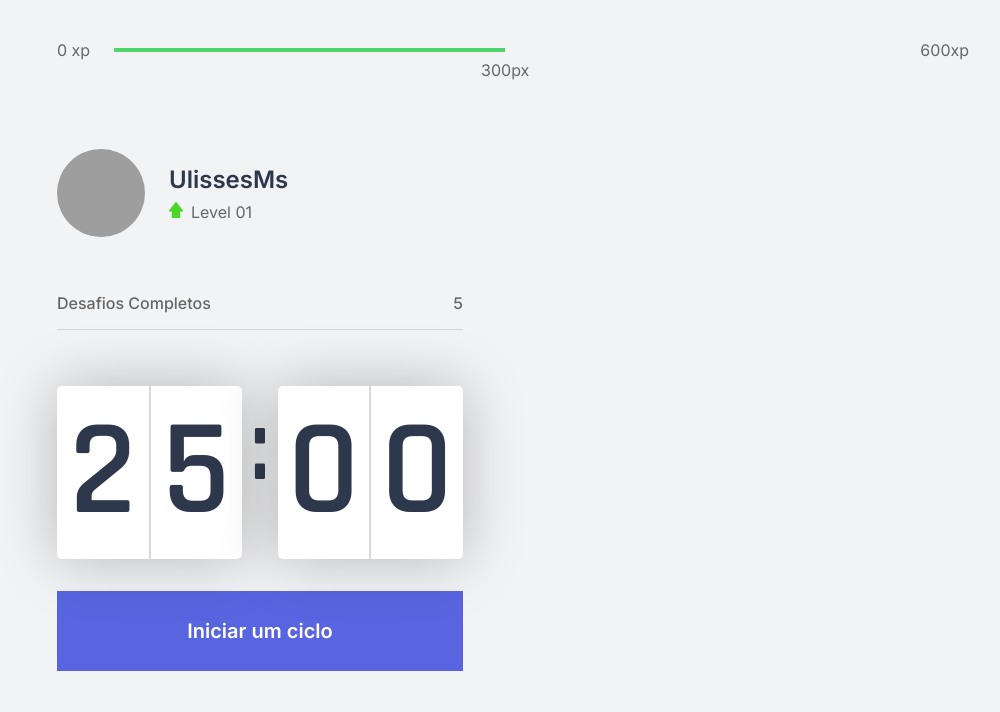
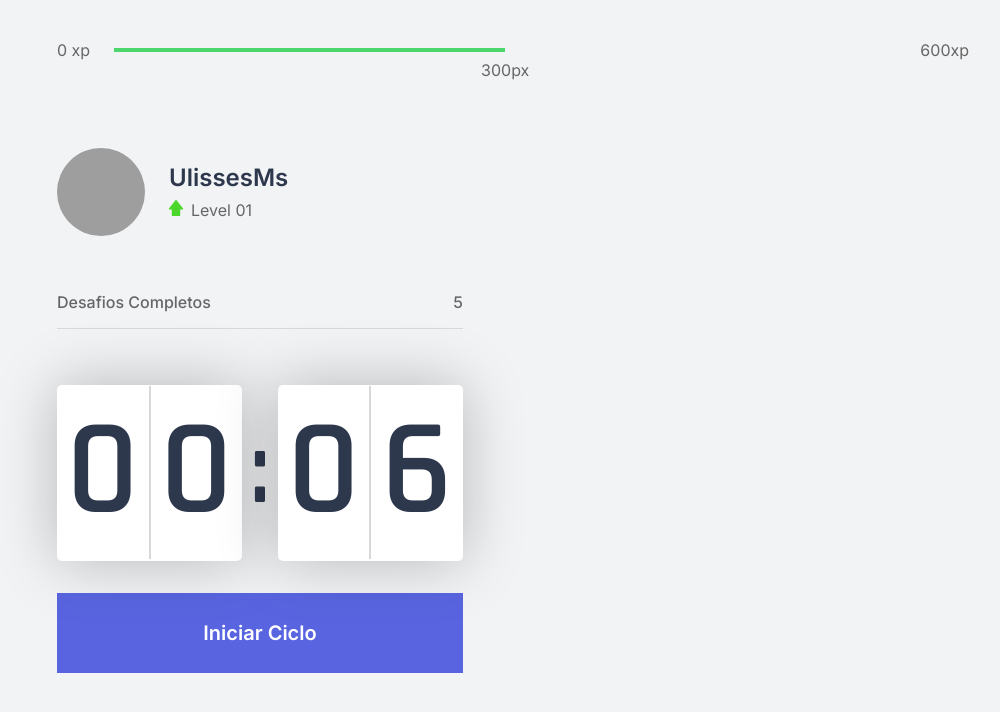
Before and after one commit to ulissesms/moveit-next, a Next.js app: page / in a window 1280 px wide. Shown: the top 712 px of the page, without its empty margins (127-1127 px from the left). Built offline with nearby package versions, Linux system fonts and the light colour scheme; grey boxes are pictures that could not be loaded.

Commit message:
layout set for countdown button

```diff
--- a/src/components/Countdown.tsx
+++ b/src/components/Countdown.tsx
@@ -1,25 +1,39 @@
+import { count } from 'node:console';
 import { useState,useEffect } from 'react'
 import styles from '../styles/components/Countdown.module.css'
+
+let countdownTimeout: NodeJS.Timeout;
 export function Countdown(){
 
-  const [time, setTime] = useState(25 * 60);
-  const [active,setActive] = useState(false);
+  const [time, setTime] = useState(0.1 * 60);
+  const [isActive,setIsActive] = useState(false);
+  const [hasFinished,setHasFinished] = useState(false);
 
   const minutes = Math.floor(time / 60);
   const seconds = time % 60;
 
   const [minutesLeft, minuteRight] = String(minutes).padStart(2,'0').split('');
   const [secondsLeft, secondsRight] = String(seconds).padStart(2,'0').split('');
+
   function startCountdown () {
-    setActive(true);
+    setIsActive(true);
+  }
+  function restCountdown () {
+    clearTimeout(countdownTimeout);
+    setIsActive(false);
+    setTime(0.1*60);
+
   }
   useEffect(() => {
-    if(active && time > 0){
-      setTimeout(()=>{
+    if(isActive && time > 0){
+      countdownTimeout=setTimeout(()=>{
         setTime(time -1)
       },1000)
+    }else if(isActive && time === 0){
+      setHasFinished(true);
+      setIsActive(false);
     }
-  },[active, time]);
+  },[isActive, time]);
 
   return (
     <div>
@@ -34,11 +48,37 @@
             <span>{secondsRight}</span>
           </div>
       </div>
-      <button
-      type="button"
-      className={styles.countdownButton}
-      onClick={startCountdown}
-      >Iniciar um ciclo</button>
+
+      {hasFinished ? (
+        <button
+        disabled
+        className={styles.countdownButton}
+        >
+          Ciclo encerrado
+        </button>
+      ):(
+        <>
+            {isActive ? (
+            <button
+            type="button"
+            className={`${styles.countdownButton} ${styles.countdownButtonActive}`}
+            onClick={restCountdown}
+            >
+              Abandonar Ciclo
+            </button>
+          ):(
+            <button
+              type="button"
+              className={styles.countdownButton}
+              onClick={startCountdown}
+              >
+                Iniciar Ciclo
+              </button>
+          )}
+        </>
+      )}
+
+
     </div>
   )
 }
--- a/src/styles/components/Countdown.module.css
+++ b/src/styles/components/Countdown.module.css
@@ -29,7 +29,7 @@
 
 .countdownContainer > span{
   font-size: 6.25rem;
-  margin: 0 0.5rem;
+  margin: 1.5rem 0.5rem;
 }
 .countdownButton{
   width: 100%;
@@ -42,13 +42,27 @@
   justify-content:center;
   border:0;
   border: radius 5px;
-  background:var(--blue);
+  background: var(--blue);
   color: var(--white);
 
   font-size: 1.25rem;
   font-weight: 600;
   transition: background-color 0.2s
 }
-.countdownButton:hover{
+.countdownButton:not(:disabled):hover{
   background: var(--blue-dark);
+  color: var(--white)
 }
+.countdownButtonActive {
+  background: var(--white);
+  color: var(--title);
+}
+.countdownButtonActive:not(:disabled):hover {
+  background: var(--red);
+  color: var(--white);
+}
+.countdownButton:disabled{
+  background: var(--white);
+  color: var(--title);
+  cursor:not-allowed;
+}
```
